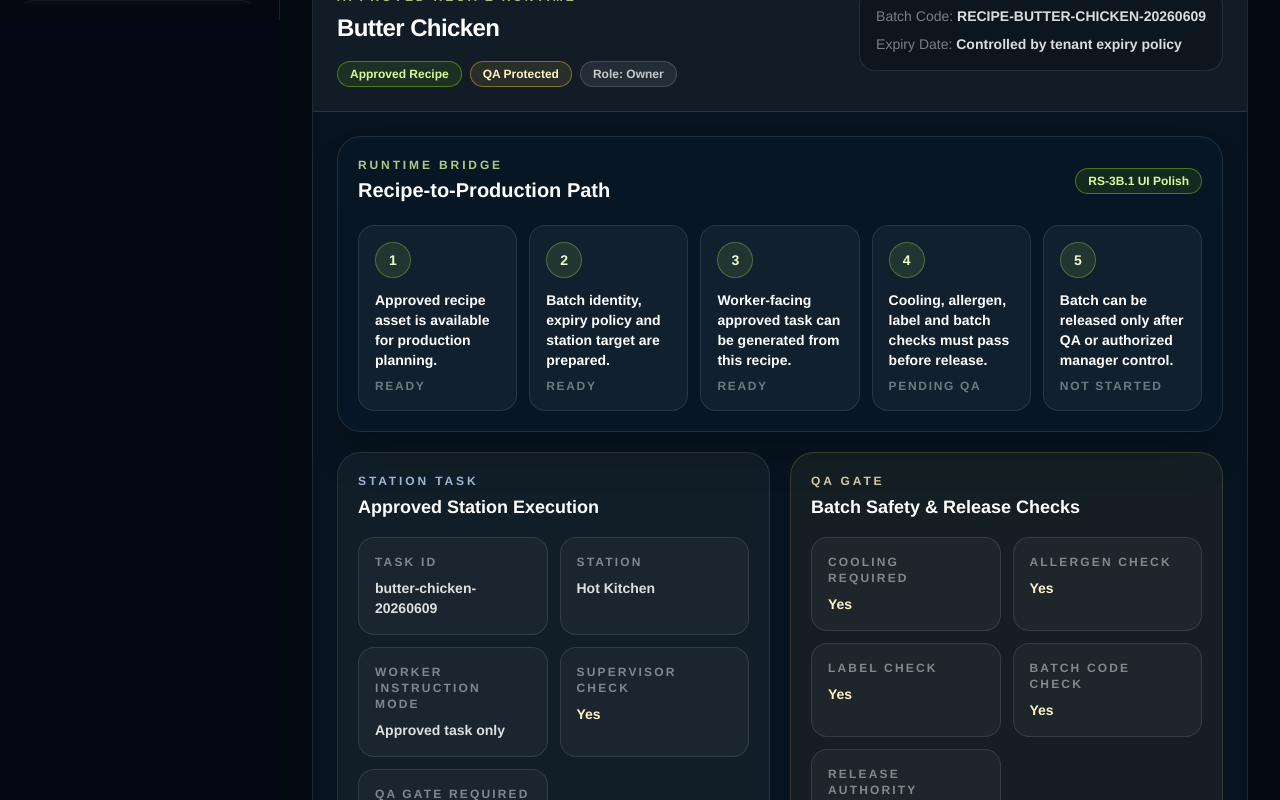
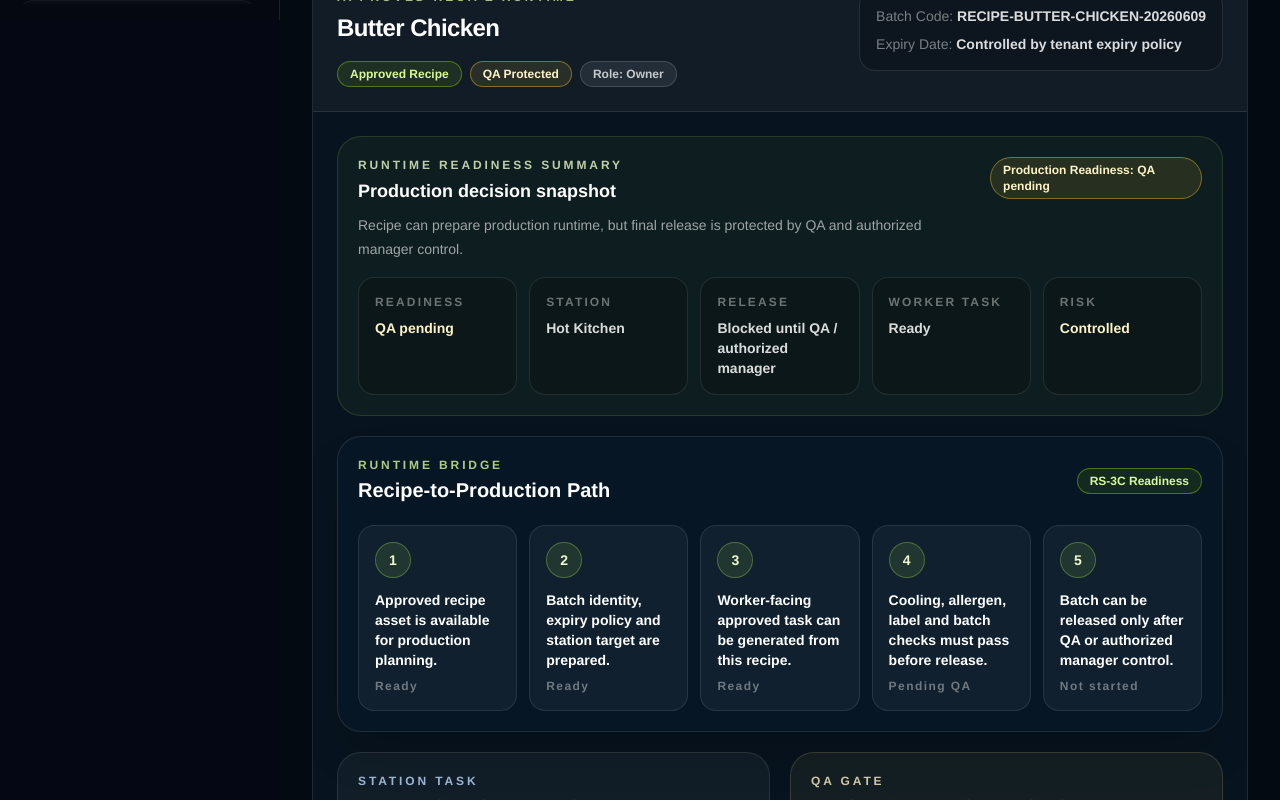
Before and after one commit to ammsofia11-wq/g7-mvpos, a Next.js app: page /recipe-studio in a window 1280 px wide. Shown: the part 780-1580 px from the top of the page. Built offline with nearby package versions, Linux system fonts and the light colour scheme.

Commit message:
RS-3C Add recipe runtime readiness summary

```diff
--- a/app/(app)/recipe-studio/page.tsx
+++ b/app/(app)/recipe-studio/page.tsx
@@ -15,6 +15,8 @@ const ROLE_OPTIONS = [
 ] as const
 
 type RecipeStudioRole = (typeof ROLE_OPTIONS)[number]["value"]
+
+type RuntimeTone = "neutral" | "success" | "warning" | "danger"
 
 type ProductionRuntimePathStep =
   | string
@@ -78,6 +80,16 @@ type RecipeStudioApiResponse = {
     contractVersion?: string
   }
   recipes?: RecipeStudioRecipe[]
+}
+
+type RuntimeReadinessSummary = {
+  productionReadiness: string
+  station: string
+  release: string
+  workerTask: string
+  risk: string
+  note: string
+  tone: RuntimeTone
 }
 
 const DEFAULT_RUNTIME_PATH = [
@@ -247,12 +259,96 @@ function getRuntimePath(runtime?: RecipeProductionRuntime) {
   })
 }
 
+function getRuntimeReadinessSummary(
+  runtime?: RecipeProductionRuntime
+): RuntimeReadinessSummary {
+  if (!runtime) {
+    return {
+      productionReadiness: "Runtime missing",
+      station: "—",
+      release: "Cannot evaluate release",
+      workerTask: "No task generated",
+      risk: "Needs review",
+      note: "No production runtime contract was returned for this recipe.",
+      tone: "danger",
+    }
+  }
+
+  const stationTask = runtime.stationTask
+  const qaGate = runtime.qaGate
+  const releaseControl = runtime.releaseControl
+
+  const releaseStatus = formatValue(releaseControl?.releaseStatus)
+  const station = formatValue(stationTask?.station)
+  const hasWorkerTask = Boolean(stationTask?.taskId)
+  const requiresQaGate =
+    stationTask?.requiresQaGate === true ||
+    qaGate?.coolingRequired === true ||
+    qaGate?.allergenCheckRequired === true ||
+    qaGate?.labelCheckRequired === true ||
+    qaGate?.batchCodeCheckRequired === true
+
+  const blockedByDefault = releaseControl?.releaseBlockedByDefault !== false
+  const canReleaseWithoutQa = releaseControl?.canReleaseWithoutQa === true
+  const releaseLooksApproved =
+    releaseStatus.toLowerCase().includes("approved") ||
+    releaseStatus.toLowerCase().includes("released")
+
+  if (blockedByDefault && requiresQaGate) {
+    return {
+      productionReadiness: "QA pending",
+      station,
+      release: "Blocked until QA / authorized manager",
+      workerTask: hasWorkerTask ? "Ready" : "Needs task",
+      risk: "Controlled",
+      note: "Recipe can prepare production runtime, but final release is protected by QA and authorized manager control.",
+      tone: "warning",
+    }
+  }
+
+  if (releaseLooksApproved && !blockedByDefault) {
+    return {
+      productionReadiness: "Ready for release",
+      station,
+      release: "Release available",
+      workerTask: hasWorkerTask ? "Ready" : "Needs task",
+      risk: "Low",
+      note: "Runtime path is clear and release control is not blocking this recipe.",
+      tone: "success",
+    }
+  }
+
+  if (canReleaseWithoutQa) {
+    return {
+      productionReadiness: "Manager review required",
+      station,
+      release: "Release allowed by control setting",
+      workerTask: hasWorkerTask ? "Ready" : "Needs task",
+      risk: "Review",
+      note: "This recipe can move forward only if the authorized role confirms production readiness.",
+      tone: "warning",
+    }
+  }
+
+  return {
+    productionReadiness: releaseStatus === "—" ? "Review required" : releaseStatus,
+    station,
+    release: blockedByDefault ? "Blocked by default" : "Release review required",
+    workerTask: hasWorkerTask ? "Ready" : "Needs task",
+    risk: blockedByDefault ? "Controlled" : "Review",
+    note:
+      releaseControl?.releaseNote ||
+      "Runtime bridge is active, but production release still needs operational review.",
+    tone: blockedByDefault ? "warning" : "neutral",
+  }
+}
+
 function StatusPill({
   children,
   tone = "neutral",
 }: {
   children: ReactNode
-  tone?: "neutral" | "success" | "warning" | "danger"
+  tone?: RuntimeTone
 }) {
   const toneClass =
     tone === "success"
@@ -297,6 +393,76 @@ function InfoRow({
   )
 }
 
+function RuntimeSummaryItem({
+  label,
+  value,
+  tone,
+}: {
+  label: string
+  value: string
+  tone?: RuntimeTone
+}) {
+  const valueClass =
+    tone === "success"
+      ? "text-lime-100"
+      : tone === "warning"
+        ? "text-amber-100"
+        : tone === "danger"
+          ? "text-red-100"
+          : "text-white/85"
+
+  return (
+    <div className="rounded-2xl border border-white/10 bg-black/20 p-4">
+      <p className="text-xs font-semibold uppercase tracking-[0.18em] text-white/40">
+        {label}
+      </p>
+      <p className={`mt-2 text-sm font-black ${valueClass}`}>{value}</p>
+    </div>
+  )
+}
+
+function RuntimeReadinessSummaryView({
+  runtime,
+}: {
+  runtime?: RecipeProductionRuntime
+}) {
+  const summary = getRuntimeReadinessSummary(runtime)
+
+  return (
+    <section className="rounded-3xl border border-lime-300/15 bg-lime-300/[0.045] p-5">
+      <div className="mb-4 flex flex-col gap-3 lg:flex-row lg:items-start lg:justify-between">
+        <div>
+          <p className="text-xs font-bold uppercase tracking-[0.24em] text-lime-100/80">
+            Runtime Readiness Summary
+          </p>
+          <h3 className="mt-1 text-lg font-bold text-white">
+            Production decision snapshot
+          </h3>
+          <p className="mt-2 max-w-3xl text-sm leading-6 text-white/60">
+            {summary.note}
+          </p>
+        </div>
+
+        <StatusPill tone={summary.tone}>
+          Production Readiness: {summary.productionReadiness}
+        </StatusPill>
+      </div>
+
+      <div className="grid gap-3 sm:grid-cols-2 xl:grid-cols-5">
+        <RuntimeSummaryItem
+          label="Readiness"
+          value={summary.productionReadiness}
+          tone={summary.tone}
+        />
+        <RuntimeSummaryItem label="Station" value={summary.station} />
+        <RuntimeSummaryItem label="Release" value={summary.release} />
+        <RuntimeSummaryItem label="Worker Task" value={summary.workerTask} />
+        <RuntimeSummaryItem label="Risk" value={summary.risk} tone={summary.tone} />
+      </div>
+    </section>
+  )
+}
+
 function RuntimePathView({ runtime }: { runtime?: RecipeProductionRuntime }) {
   const path = getRuntimePath(runtime)
 
@@ -311,7 +477,7 @@ function RuntimePathView({ runtime }: { runtime?: RecipeProductionRuntime }) {
             Recipe-to-Production Path
           </h3>
         </div>
-        <StatusPill tone="success">RS-3B.1 UI Polish</StatusPill>
+        <StatusPill tone="success">RS-3C Readiness</StatusPill>
       </div>
 
       <div className="grid gap-3 md:grid-cols-5">
@@ -324,7 +490,7 @@ function RuntimePathView({ runtime }: { runtime?: RecipeProductionRuntime }) {
               {index + 1}
             </div>
             <p className="text-sm font-bold text-white">{step.label}</p>
-            <p className="mt-2 text-xs font-semibold uppercase tracking-[0.14em] text-white/40">
+            <p className="mt-2 text-xs font-semibold tracking-[0.12em] text-white/40">
               {formatValue(step.status)}
             </p>
             {step.note ? (
@@ -594,6 +760,8 @@ function RecipeRuntimeCard({
 
       {productionRuntime ? (
         <div className="grid gap-5 p-5 md:p-6">
+          <RuntimeReadinessSummaryView runtime={productionRuntime} />
+
           <RuntimePathView runtime={productionRuntime} />
 
           <div className="grid gap-5 xl:grid-cols-2">
@@ -612,12 +780,14 @@ function RecipeRuntimeCard({
         </div>
       ) : (
         <div className="p-5 md:p-6">
-          <div className="rounded-3xl border border-amber-300/20 bg-amber-300/[0.06] p-5">
+          <RuntimeReadinessSummaryView runtime={productionRuntime} />
+
+          <div className="mt-5 rounded-3xl border border-amber-300/20 bg-amber-300/[0.06] p-5">
             <p className="text-sm font-bold text-amber-100">
               No productionRuntime object was returned for this recipe.
             </p>
             <p className="mt-2 text-sm leading-6 text-white/60">
-              RS-3B.1 expects the API to return recipes[n].productionRuntime from
+              RS-3C expects the API to return recipes[n].productionRuntime from
               the RS-3A contract.
             </p>
           </div>
@@ -703,11 +873,10 @@ function RecipeStudioRuntimePageContent() {
                 Production Runtime Bridge
               </h1>
               <p className="mt-4 text-sm leading-7 text-white/65 md:text-base">
-                RS-3B.1 keeps the RS-3A recipe-to-production contract visible
-                inside Recipe Studio while making runtime labels easier to read
-                for kitchen teams. The current role is read from query string
-                for testing only; production permissions must come from session,
-                user, and tenant permissions.
+                RS-3C adds a fast production readiness summary above every
+                recipe runtime card, helping kitchen teams understand station
+                readiness, QA blocking, release status, and worker task
+                availability without reading the full contract first.
               </p>
             </div>
 
@@ -822,7 +991,7 @@ function RecipeStudioRuntimePageContent() {
               No recipes returned from the Recipe Studio API.
             </p>
             <p className="mt-2 text-sm leading-6 text-white/60">
-              RS-3B.1 expects recipes to include productionRuntime from the RS-3A
+              RS-3C expects recipes to include productionRuntime from the RS-3A
               API contract.
             </p>
           </section>
```
